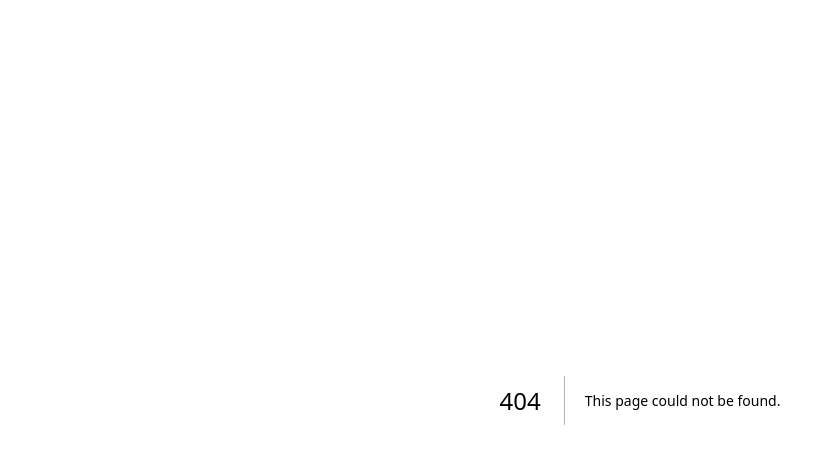
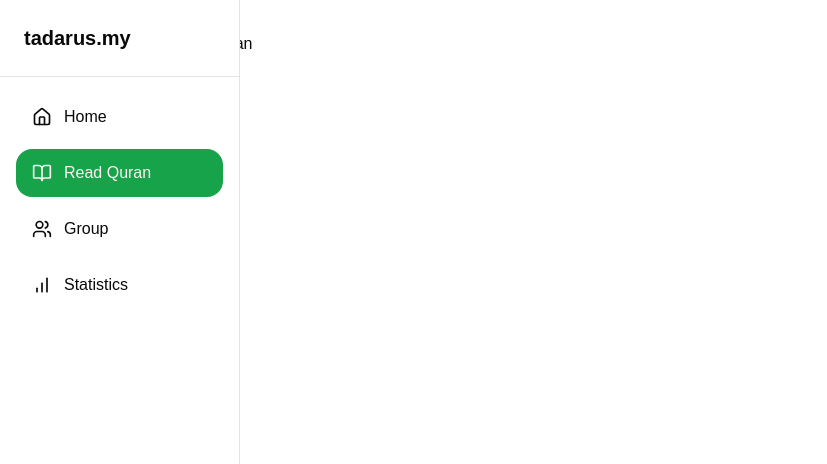
Before and after one commit to khrnchn/tadarus, a Next.js app: page /quran in a window 1280 px wide. Before the commit this address had no page. Shown: the top 464 px of the page, without its empty margins (0-827 px from the left). Built offline with nearby package versions, Linux system fonts and the light colour scheme.

Commit message:
feat: 🎸 setup simple layout, bottom nav, and home page

```diff
--- /dev/null
+++ b/app/(app)/home/page.tsx
@@ -0,0 +1,25 @@
+'use client'
+
+import { useUser } from '@clerk/nextjs'
+import { Card, CardContent, CardHeader, CardTitle } from "@/components/ui/card"
+
+const Home = () => {
+    const user = useUser();
+
+    return (
+        <div className="space-y-6">
+            <Card>
+                <CardHeader>
+                    <CardTitle>Progress</CardTitle>
+                </CardHeader>
+                <CardContent>
+                    <p className="text-muted-foreground">
+                        Welcome back, {user.user?.fullName}. Start your journey by selecting a surah to read.
+                    </p>
+                </CardContent>
+            </Card>
+        </div>
+    )
+}
+
+export default Home
--- /dev/null
+++ b/app/(app)/layout.tsx
@@ -0,0 +1,30 @@
+'use client'
+
+import BottomNavigation from "@/components/layout/bottom-nav"
+
+export default function AppLayout({
+    children,
+}: {
+    children: React.ReactNode
+}) {
+    return (
+        <div className="min-h-screen bg-background">
+            <header className="md:hidden fixed top-0 left-0 right-0 h-14 bg-background border-b z-40 px-4">
+                <div className="flex items-center justify-between h-full">
+                    <h1 className="text-lg font-semibold">tadarus.my</h1>
+                    <div className="w-9" />
+                </div>
+            </header>
+
+            <main className="relative">
+                <div className="container max-w-xl md:max-w-4xl mx-auto px-4">
+                    <div className="pt-20 pb-16 md:py-8">
+                        {children}
+                    </div>
+                </div>
+            </main>
+
+            <BottomNavigation />
+        </div>
+    )
+}
--- /dev/null
+++ b/app/(app)/profile/page.tsx
@@ -0,0 +1,9 @@
+import React from 'react'
+
+const Profile = () => {
+    return (
+        <div>Profile</div>
+    )
+}
+
+export default Profile
--- /dev/null
+++ b/app/(app)/quran/page.tsx
@@ -0,0 +1,9 @@
+import React from 'react'
+
+const Quran = () => {
+    return (
+        <div>Quran</div>
+    )
+}
+
+export default Quran
--- /dev/null
+++ b/components/layout/bottom-nav.tsx
@@ -0,0 +1,71 @@
+'use client'
+
+import { cn } from "@/lib/utils"
+import { BarChart, BookOpen, Home, Users } from 'lucide-react'
+import Link from 'next/link'
+import { usePathname } from 'next/navigation'
+import { useState } from 'react'
+
+const menuItems = [
+    { icon: Home, label: 'Home', href: '/home' },
+    { icon: BookOpen, label: 'Read Quran', href: '/quran' },
+    { icon: Users, label: 'Group', href: '/group' },
+    { icon: BarChart, label: 'Statistics', href: '/stats' },
+]
+
+export default function BottomNavigation() {
+    const [open, setOpen] = useState(false)
+    const pathname = usePathname()
+
+    return (
+        <>
+            <div className="md:hidden fixed bottom-0 left-0 right-0 border-t bg-background z-50">
+                <nav className="flex items-center justify-around h-16">
+                    {menuItems.map((item) => (
+                        <Link
+                            key={item.href}
+                            href={item.href}
+                            className={cn(
+                                "flex flex-col items-center justify-center w-full h-full",
+                                "transition-colors gap-1",
+                                pathname === item.href
+                                    ? "text-primary"
+                                    : "text-muted-foreground hover:text-foreground"
+                            )}
+                        >
+                            <item.icon className="h-5 w-5" />
+                            <span className="text-xs font-medium">{item.label}</span>
+                        </Link>
+                    ))}
+                </nav>
+            </div>
+
+            {/* Desktop Sidebar */}
+            <div className="hidden md:flex flex-col fixed left-0 top-0 bottom-0 w-[240px] border-r bg-card">
+                <div className="p-6 border-b">
+                    <h2 className="text-xl font-bold">tadarus.my</h2>
+                </div>
+                <nav className="flex-1 overflow-y-auto p-4">
+                    {menuItems.map((item) => (
+                        <Link
+                            key={item.href}
+                            href={item.href}
+                            className={cn(
+                                "flex items-center gap-3 px-4 py-3 mb-2 rounded-lg transition-colors",
+                                "hover:bg-accent hover:text-accent-foreground",
+                                pathname === item.href
+                                    ? "bg-primary text-primary-foreground hover:bg-primary/90"
+                                    : "text-foreground"
+                            )}
+                        >
+                            <item.icon className="h-5 w-5" />
+                            <span className="font-medium">{item.label}</span>
+                        </Link>
+                    ))}
+                </nav>
+            </div>
+
+            <div className="pb-16 md:pb-0 md:pl-[240px]" />
+        </>
+    )
+}
```
Also changed, not shown: 1 other file (tests, documents, lock files or other folders).
